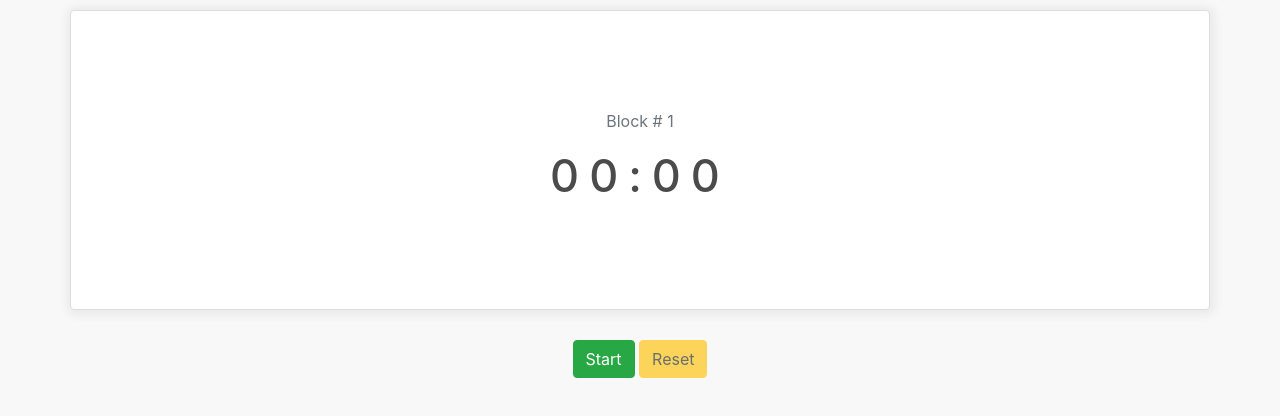
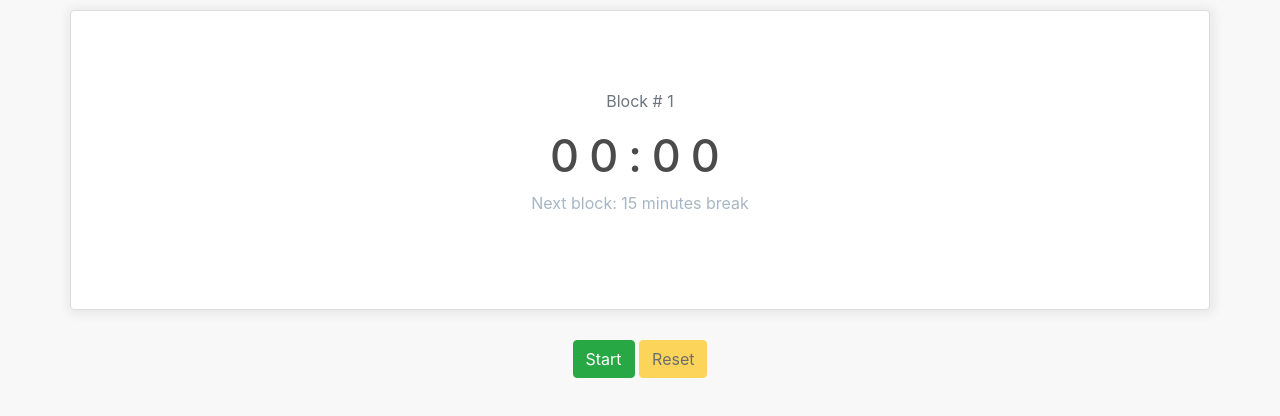
Before and after one commit to jakemorris665/Pomodoro, a plain HTML site: page index.html in a window 1280 px wide. Drawn offline with nearby package versions, Linux system fonts and the light colour scheme.

Commit message:
added next block event

```diff
--- a/assets/css/style.css
+++ b/assets/css/style.css
@@ -30,6 +30,10 @@ body {
     text-align: right;
 }
 
+.text-muted-2 {
+    color: #a8b6c3!important
+}
+
 .clock {
     height: 300px;
     display: flex;
--- a/index.html
+++ b/index.html
@@ -35,6 +35,17 @@
 							<h1 id="timer"> 00:00 </h1>
 						</div>
 					</div>
+
+					<div class="row">
+						<div class="col-12">
+							<div class="text-muted-2">
+								<p>
+									<span>Next block:</span>
+									<span id="nextBlock">15 minutes break</span>
+								</p>
+							</div>
+						</div>
+					</div>
 				</div>
 
 				<div class="col-12">
```
